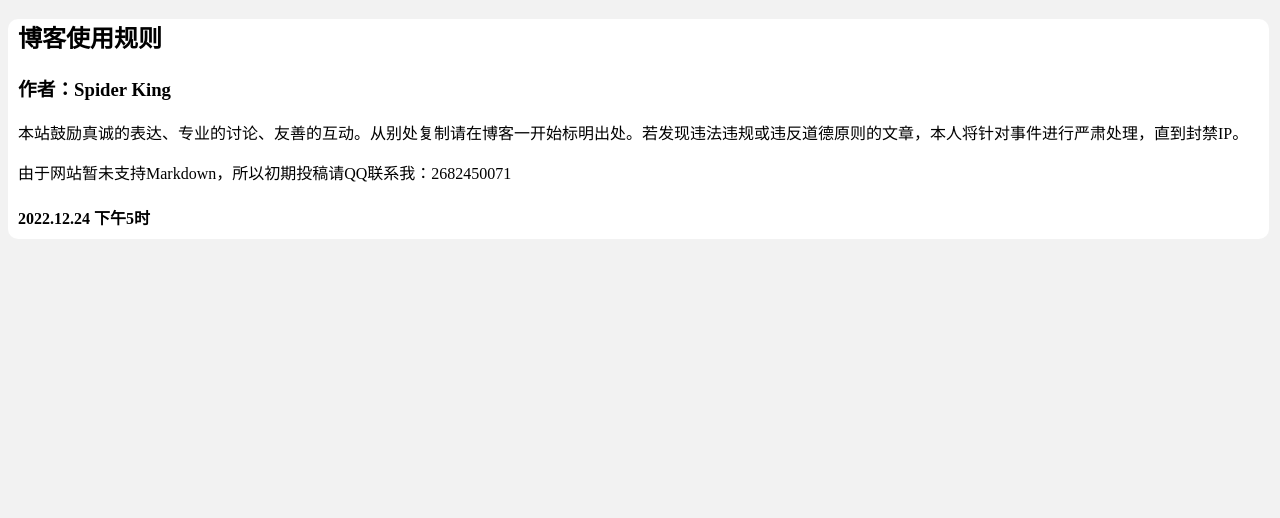
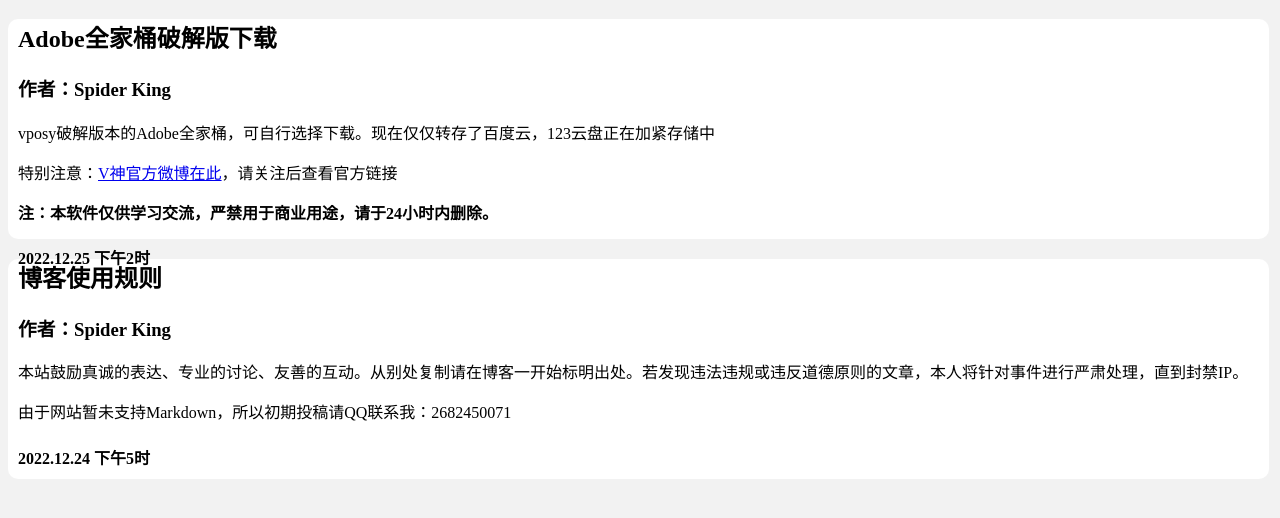
Before and after one commit to SpiderKingWynn/kingofspiders.github.io, a plain HTML site: page blog.html in a window 1280 px wide. Shown: the part 108-626 px from the top of the page. Drawn offline with Linux system fonts and the light colour scheme.

Commit message:
Update blog.html

```diff
--- a/blog.html
+++ b/blog.html
@@ -48,7 +48,15 @@
         </div>
         <h1>集合智慧之地——博客</h1>
         <div id="blog">
-            <h2><a>博客使用规则</a></h2>
+            <h2><a>Adobe全家桶破解版下载</a></h2>
+            <h3>作者：Spider King</h3>
+            <p>vposy破解版本的Adobe全家桶，可自行选择下载。现在仅仅转存了百度云，123云盘正在加紧存储中<p>
+            <p>特别注意：<a href="https://weibo.com/vposy">V神官方微博在此</a>，请关注后查看官方链接<p>
+            <p><b>注：本软件仅供学习交流，严禁用于商业用途，请于24小时内删除。</b></p>
+            <h4>2022.12.25 下午2时</h4>
+        </div>
+        <div id="blog">
+            <h2>博客使用规则</h2>
             <h3>作者：Spider King</h3>
             <p>本站鼓励真诚的表达、专业的讨论、友善的互动。从别处复制请在博客一开始标明出处。若发现违法违规或违反道德原则的文章，本人将针对事件进行严肃处理，直到封禁IP。</p>
             <p>由于网站暂未支持Markdown，所以初期投稿请QQ联系我：2682450071</p>
```
